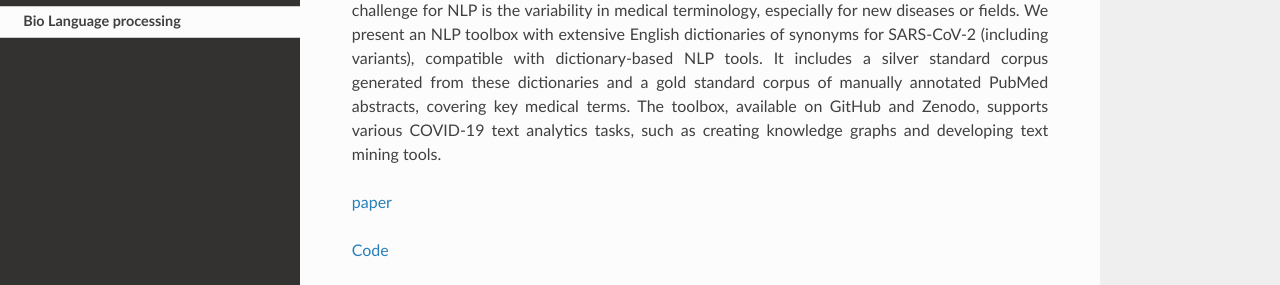
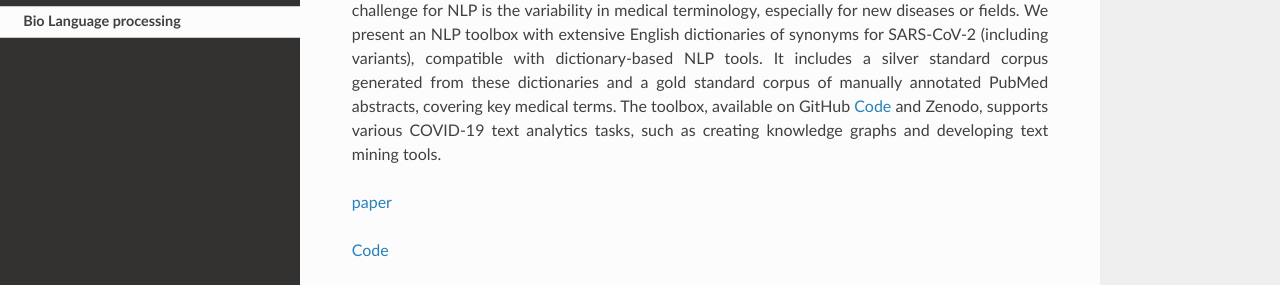
Before and after one commit to SalmaKazemiRashed/ImSalmaKRashed, a Sphinx documentation site: the page built from doc/NLP-feature.md, in a window 1280 px wide. Shown: the part 209-494 px from the top of the page. Built offline with Sphinx 7.4.7 and the Read the Docs theme 3.1.0, drawn with Linux system fonts in a browser that asks for light colours; some of the changed text lies outside the part shown.

Commit message:
Update NLP-feature.md

```diff
--- a/doc/NLP-feature.md
+++ b/doc/NLP-feature.md
@@ -1,7 +1,7 @@
 Bio Language processing
 ==============
 
-Automated information extraction using natural language processing (NLP) tools is crucial for analyzing the overwhelming volume of medical publications, beyond human capacity. A key challenge for NLP is the variability in medical terminology, especially for new diseases or fields. We present an NLP toolbox with extensive English dictionaries of synonyms for SARS-CoV-2 (including variants), compatible with dictionary-based NLP tools. It includes a silver standard corpus generated from these dictionaries and a gold standard corpus of manually annotated PubMed abstracts, covering key medical terms. The toolbox, available on GitHub and Zenodo, supports various COVID-19 text analytics tasks, such as creating knowledge graphs and developing text mining tools.
+Automated information extraction using natural language processing (NLP) tools is crucial for analyzing the overwhelming volume of medical publications, beyond human capacity. A key challenge for NLP is the variability in medical terminology, especially for new diseases or fields. We present an NLP toolbox with extensive English dictionaries of synonyms for SARS-CoV-2 (including variants), compatible with dictionary-based NLP tools. It includes a silver standard corpus generated from these dictionaries and a gold standard corpus of manually annotated PubMed abstracts, covering key medical terms. The toolbox, available on GitHub [Code](https://github.com/Aitslab/corona.git) and Zenodo, supports various COVID-19 text analytics tasks, such as creating knowledge graphs and developing text mining tools.
 
 
 
```
